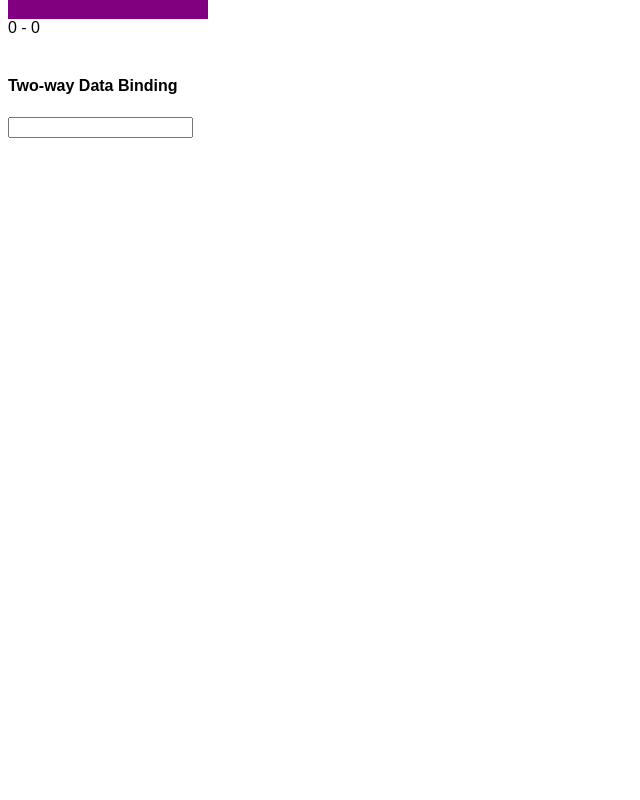
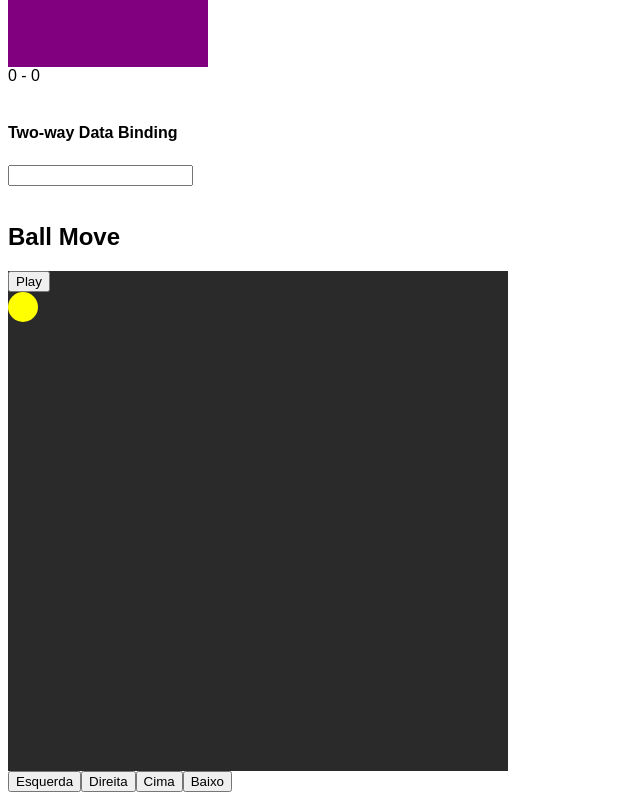
Before and after one commit to jeanbrunemello/estudando-angular, an Angular app: page /data-binding in a window 1280 px wide. Shown: the part 1390-2190 px from the top of the page, without its empty margins (0-640 px from the left). Before the commit the page ends 1536 px from the top, so only its background shows below. Built offline with nearby package versions, Linux system fonts and the light colour scheme.

Commit message:
Aula 18-7-2022

```diff
--- a/src/app/app.component.html
+++ b/src/app/app.component.html
@@ -12,6 +12,11 @@
         <h2>Data Binding</h2>
     </a>
   </li>
+  <li>
+      <a href="/post-simulator">
+        <h2>Post Simulator</h2>
+    </a>
+  </li>
 </ul>
 
 <router-outlet></router-outlet>
--- a/src/app/app.module.ts
+++ b/src/app/app.module.ts
@@ -6,12 +6,14 @@ import { AppComponent } from './app.component';
 import { IntroductionComponent } from './introduction/introduction.component';
 import { DataBindingComponent } from './data-binding/data-binding.component';
 import { FormsModule } from '@angular/forms';
+import { PostSimulatorComponent } from './post-simulator/post-simulator.component';
 
 @NgModule({
   declarations: [
     AppComponent,
     IntroductionComponent,
-    DataBindingComponent
+    DataBindingComponent,
+    PostSimulatorComponent
   ],
   imports: [
     BrowserModule,
--- a/src/app/data-binding/data-binding.component.css
+++ b/src/app/data-binding/data-binding.component.css
@@ -0,0 +1,19 @@
+#quadrado {
+    width: 500px;
+    height: 500px;
+    background-color: rgb(42, 42, 42);
+    overflow: hidden;
+}
+
+#quadrado input {
+    margin: 0 auto;
+}
+
+#ball {
+    width: 30px;
+    height: 30px;
+    background-color: yellow;
+    border-radius: 15px;
+    position: relative;
+    z-index: 99;
+}
--- a/src/app/data-binding/data-binding.component.html
+++ b/src/app/data-binding/data-binding.component.html
@@ -54,3 +54,16 @@
 <h4>Two-way Data Binding</h4>
 <h5>{{ texto }}</h5>
 <input type="text" [(ngModel)]="texto">
+
+<br><br>
+
+<h2>Ball Move</h2>
+<div id="quadrado" (keydown)="moverTeclado($event)">
+    <input type="button" value="Play">
+    <div id="ball" [style]="stylePosition">
+    </div>
+</div>
+<button (click)="moverEsquerda()">Esquerda</button>
+<button (click)="moverDireita()">Direita</button>
+<button (click)="moverCima()">Cima</button>
+<button (click)="moverBaixo()">Baixo</button>
--- a/src/app/data-binding/data-binding.component.ts
+++ b/src/app/data-binding/data-binding.component.ts
@@ -28,4 +28,61 @@ export class DataBindingComponent {
 
   texto!: string;
 
+  a: number = 0; // x
+  b: number = 0; // y
+  stylePosition: string = "left: 0; top: 0;";
+
+  mover(x: number, y: number): void {
+    this.stylePosition = `left: ${x}px; top: ${y}px;`;
+  }
+
+  moverEsquerda() {
+    this.a -= 30;
+    if(this.a < 0) {
+      this.a = 0;
+    }
+    this.mover(this.a, this.b);
+  }
+
+  moverDireita() {
+    this.a += 30;
+    if(this.a > 500) {
+      this.a = 500-30;
+    }
+    this.mover(this.a, this.b);
+  }
+
+  moverCima() {
+    this.b -= 30;
+    if(this.b < 0) {
+      this.b = 0;
+    }
+    this.mover(this.a, this.b);
+  }
+
+  moverBaixo() {
+    this.b += 30;
+    if(this.b > 500) {
+      this.b = 500-30;
+    }
+    this.mover(this.a, this.b);
+  }
+
+  moverTeclado(evento: KeyboardEvent) {
+    console.log(evento.key);
+    switch(evento.key) {
+      case "ArrowDown":
+        this.moverBaixo();
+        break;
+      case "ArrowUp":
+        this.moverCima();
+        break;
+      case "ArrowLeft":
+        this.moverEsquerda();
+        break;
+      case "ArrowRight":
+        this.moverDireita();
+        break;
+    }
+  }
 }
--- /dev/null
+++ b/src/app/post-simulator/post-simulator.component.css
@@ -0,0 +1,47 @@
+#container {
+    width: 100%;
+    display: flex;
+    flex-direction: column;
+    align-items: center;
+}
+
+#post {
+    width: 350px;
+    height: 450px;
+    border-radius: 5px;
+    overflow: hidden;
+    background-color: rgb(89, 89, 89);
+
+    padding: 0;
+    margin: 0;
+    box-sizing: border-box;
+}
+
+#post h2 {
+    width: 100%;
+    height: 15%;
+    margin: 0 20px;
+    display: flex;
+    align-items: center;
+    color: white;
+}
+
+#post #img {
+    width: 200px;
+    height: 200px;
+    margin: 0 auto;
+    background-color: rgb(189, 189, 189);
+    overflow: hidden;
+    border-radius: 5px;
+}
+
+#post #img img {
+    width: 100%;
+    height: 100%;
+}
+
+#post #paragrafo {
+    width: 100%;
+    padding: 30px;
+    color: white;
+}
--- /dev/null
+++ b/src/app/post-simulator/post-simulator.component.html
@@ -0,0 +1,19 @@
+<div id="container">
+    <h1>Post Simulator</h1>
+    <h3>Nome:</h3>
+    <input type="text" name="autor" [(ngModel)]="autor">
+    <h3>Legenda:</h3>
+    <input type="text" name="legenda" [(ngModel)]="legenda">
+    <h3>Imagem (URL):</h3>
+    <input type="url" name="imagem" [(ngModel)]="imagem">
+    <br><br>
+    <div id="post">
+        <h2>Autor: {{ autor }}</h2>
+        <div id="img">
+            <img [src]="imagem" alt="Imagem">
+        </div>
+        <div id="paragrafo">
+            <p><strong>Legenda:</strong> {{ legenda }}</p>
+        </div>
+    </div>
+</div>
--- /dev/null
+++ b/src/app/post-simulator/post-simulator.component.ts
@@ -0,0 +1,16 @@
+import { Component, OnInit } from '@angular/core';
+
+@Component({
+  selector: 'app-post-simulator',
+  templateUrl: './post-simulator.component.html',
+  styleUrls: ['./post-simulator.component.css']
+})
+export class PostSimulatorComponent {
+
+  constructor() { }
+
+  autor!: string;
+  legenda!: string;
+  imagem!: string;
+
+}
```
Also changed, not shown: src/app/app-routing.module.ts (+6 -2 lines), 1 other file (tests, documents, lock files or other folders).
